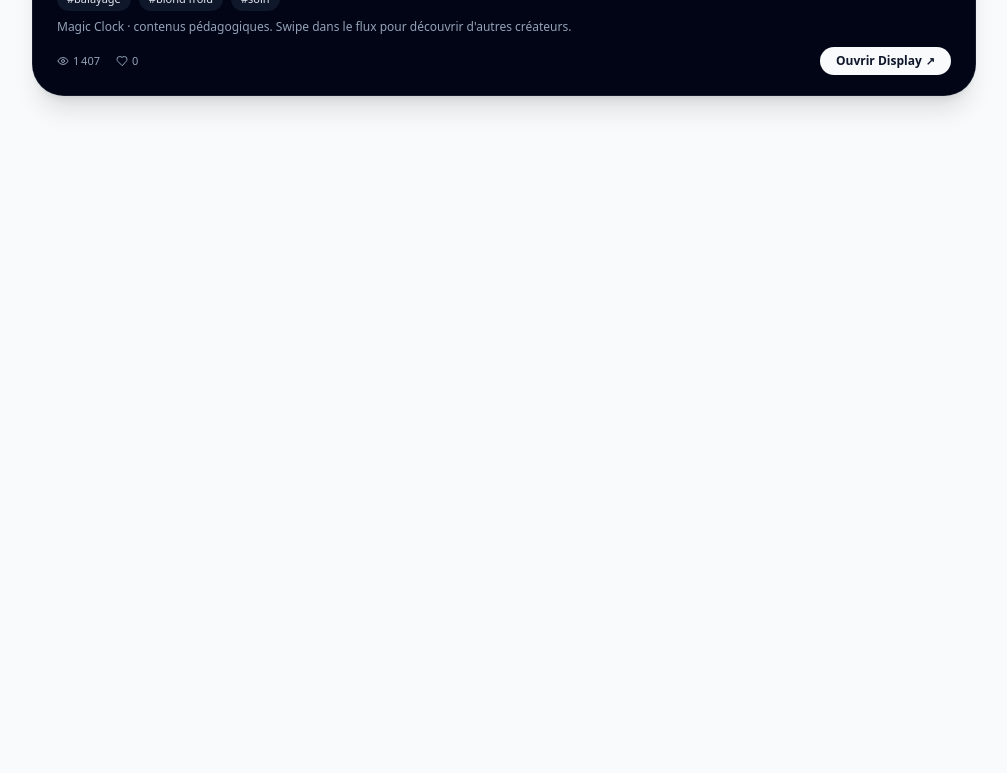
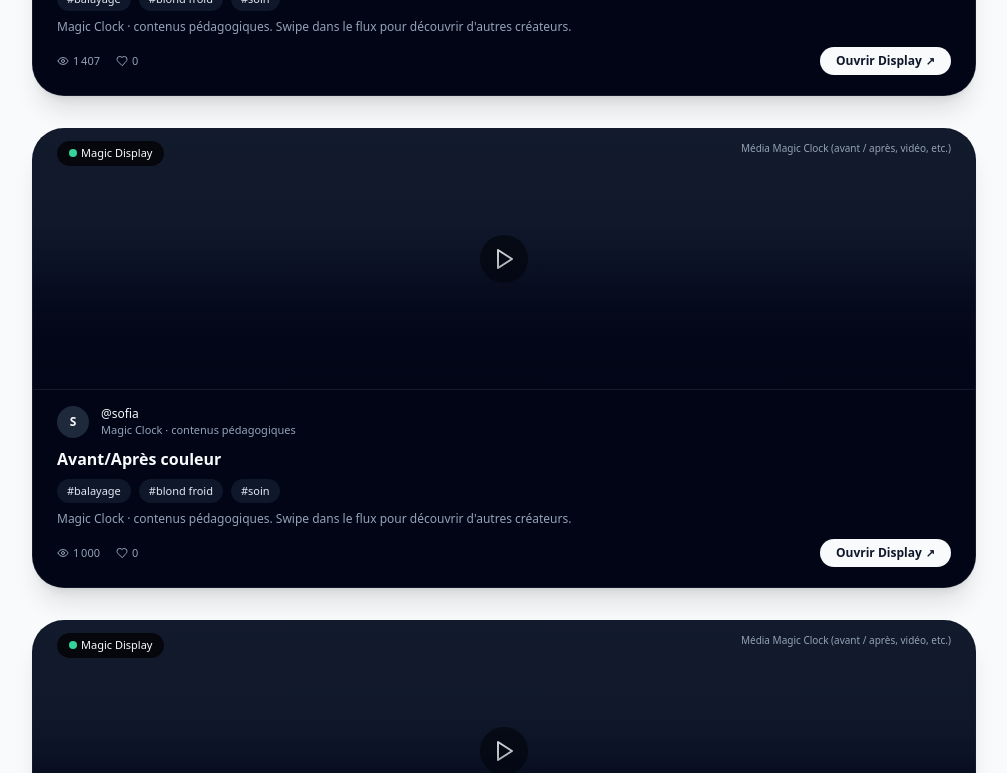
Before and after one commit to welcome-magic-clock/magic-clock-web-mvp, a Next.js app: page / in a window 1280 px wide. Shown: the part 5920-6693 px from the top of the page, without its empty margins (264-1271 px from the left). Before the commit the page ends 6128 px from the top, so only its background shows below. Built offline with nearby package versions, Linux system fonts and the light colour scheme.

Commit message:
Update page.tsx

```diff
--- a/app/page.tsx
+++ b/app/page.tsx
@@ -4,6 +4,9 @@ import { listFeed } from "@/core/domain/repository";
 export default async function HomePage() {
   // Récupération du flux Amazing (fake DB / dépôt de domaine)
   const feed = await listFeed();
+
+  // Faux infini : on répète le flux plusieurs fois pour donner une vraie profondeur de scroll
+  const extendedFeed = [...feed, ...feed, ...feed];
 
   return (
     <main className="mx-auto flex max-w-5xl flex-col px-4 pb-24 pt-6 sm:px-6 sm:pt-8">
@@ -16,10 +19,10 @@ export default async function HomePage() {
         </p>
       </header>
 
-      {/* Flux principal : cartes en colonne sur mobile, snap comme un feed de Reels */}
+      {/* Flux principal : cartes en colonne sur mobile, grille sur desktop */}
       <section className="flex flex-col gap-6 sm:gap-8 snap-y snap-mandatory">
-        {feed.map((item: any) => (
-          <MediaCard key={item.id} item={item} />
+        {extendedFeed.map((item: any, index: number) => (
+          <MediaCard key={`${item.id}-${index}`} item={item} />
         ))}
       </section>
     </main>
```
